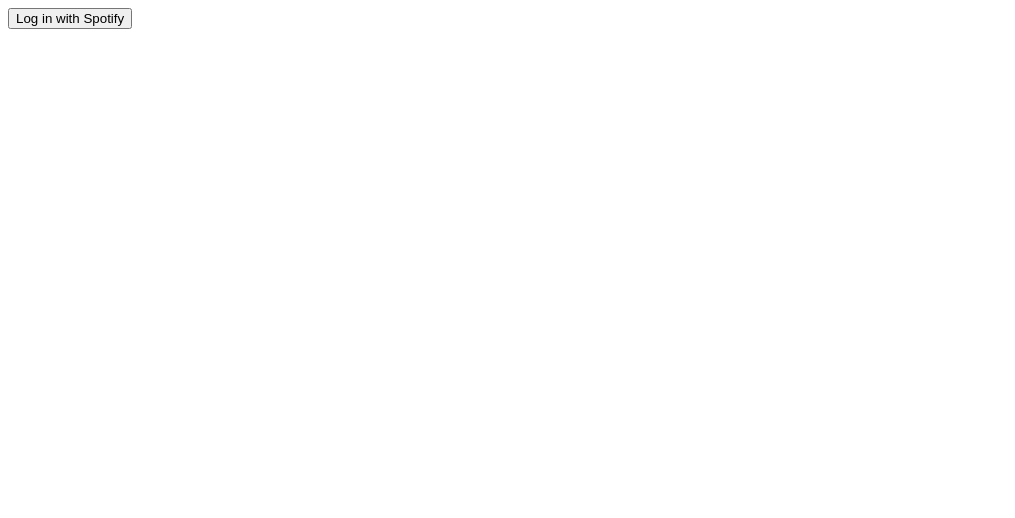
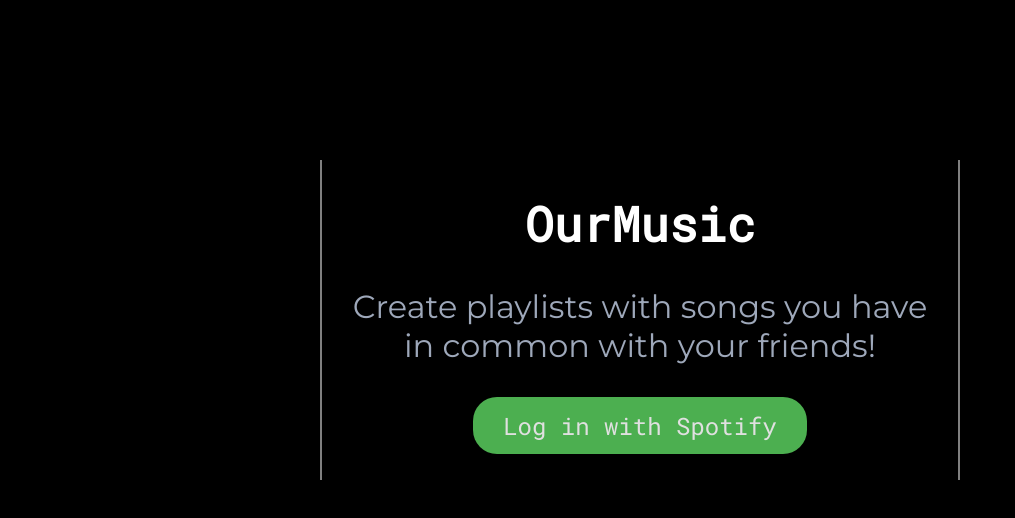
Before and after one commit to srijanduggal17/OurMusic, a website: page public/index.html in a window 1280 px wide. Shown: the whole page, without its empty margins (0-1015 px from the left). Drawn offline with Linux system fonts and the light colour scheme.

Commit message:
UI for index and friends is done and playlist embeds onto complete

```diff
--- /dev/null
+++ b/public/friends.css
@@ -0,0 +1,138 @@
+@import url('https://fonts.googleapis.com/css?family=Montserrat|Roboto+Mono');
+
+* {
+	font-family: 'Montserrat', sans-serif;
+	color: white;
+}
+
+html {
+	height: 100%;
+}
+
+body {
+	height: 100%;
+	margin: 0px;
+	background: black;
+}
+
+#maindiv {
+	display: grid;
+	grid-template-columns: 1fr 1fr .2fr 1fr 1fr;
+	grid-template-rows: 1fr 1fr 1fr 1fr 1fr 1fr;
+	grid-template-areas: "leftside top top top rightside"
+						 "leftside playlist playlist playlist rightside"
+						 "leftside header header header rightside"
+						 "leftside leftmiddle orsection rightmiddle rightside"
+						 "leftside leftbutton nothing rightbutton rightside"
+						 "leftside bottom bottom bottom rightside";
+}
+
+#loading {
+	display: none;
+	height: 100%;
+	grid-template-rows: 1fr;
+	grid-template-columns: 1fr;
+}
+
+#loadmessage {
+	text-align: center;
+	justify-self: center;
+	align-self: center;
+}
+
+#playlistdiv {
+	grid-area: playlist;
+	text-align: center;
+	align-self: center;
+	justify-self: center;
+}
+
+#con {
+	grid-area: header;
+	text-align: center;
+	align-self: end;
+	border-left: 2px gray solid;
+	border-right: 2px gray solid;
+	padding-left: 2%;
+	padding-right: 2%;
+}
+
+#orsection {
+	grid-area: orsection;
+	text-align: center;
+	align-self: center;
+	justify-self: center;
+	color: grey;
+}
+
+input {
+	color: white;
+	background-color: black;
+	border: solid .5px grey;
+	border-top: none;
+	text-align: center;
+	padding-top: none;
+	padding-bottom: 2px;
+}
+
+input::placeholder {
+	color: grey;
+}
+
+input:focus {
+	outline: none;
+}
+
+h2 {
+	color: #4CAF50;
+}
+
+h3 {
+	font-family: 'Roboto Mono', monospace;
+}
+
+#frienddiv {
+	grid-area: leftmiddle;
+	justify-self: center;
+	align-self: start;
+	text-align: center;
+}
+
+#login {
+	grid-area: rightmiddle;
+	justify-self: center;
+	align-self: start;
+	text-align: center;
+}
+
+#leftbtn {
+	grid-area: leftbutton;
+	justify-self: center;
+	align-self: start;
+}
+
+#rightbtn {
+	grid-area: rightbutton;
+	justify-self: center;
+	align-self: start;
+}
+
+.btn {
+	margin-top: 1em;
+	margin-left: auto;
+	margin-right: auto;
+	display: block;
+	border-radius: 1em;
+    background-color: #4CAF50;
+    border: none;
+    color: #e0e0e0;
+    padding: 2% 5%;
+    text-align: center;
+    font-size: 1em;
+    font-family: 'Roboto Mono', monospace;
+}
+
+.btn:hover {
+	background-color: #5ac263;
+	color: white;
+}
--- /dev/null
+++ b/public/index.css
@@ -0,0 +1,65 @@
+@import url('https://fonts.googleapis.com/css?family=Montserrat|Roboto+Mono');
+
+* {
+	font-family: 'Montserrat', sans-serif;
+}
+
+html {
+	height: 100%;
+}
+
+body {
+	height: 100%;
+	margin: 0px;
+	display: grid;
+	grid-template-columns: 1fr 2fr 1fr;
+	grid-template-rows: 1fr 2fr 1fr 1fr;
+	grid-template-areas: "leftside top rightside"
+						 "leftside middle rightside"
+						 "leftside button rightside"
+						 "leftside bottom rightside";
+	background: black;
+}
+
+#maindiv {
+	grid-area: middle;
+	text-align: center;
+	border-left: 2px gray solid;
+	border-right: 2px gray solid;
+	padding-left: 2%;
+	padding-right: 2%;
+}
+
+#buttonspot {
+	grid-area: button;
+	align-self: center;
+	justify-self: center;
+}
+
+.btn {
+	border-radius: 1em;
+	background-color: #4CAF50;
+	border: none;
+	color: #e0e0e0;
+	padding: 2% 5%;
+	text-align: center;
+	font-size: 1.5em;
+	font-family: 'Roboto Mono', monospace;
+}
+
+.btn:hover {
+	background-color: #5ac263;
+	color: white;
+	padding: 3% 7.5%;
+}
+
+p {
+	color: #9ea8ba;
+	font-size: 2em;
+}
+
+h1 {
+	color: white;
+	font-size: 3em;
+	font-family: 'Roboto Mono', monospace;
+}
--- a/public/index.html
+++ b/public/index.html
@@ -2,12 +2,15 @@
 <html>
 <head>
 	<title>OurMusic</title>
+	<link rel="stylesheet" type="text/css" href="index.css">
 </head>
 
 <body>
-	<div id="login">
-		<form method="get" action="/login">
-			<input type="submit" value="Log in with Spotify">
+	<div id="maindiv">
+		<h1>OurMusic</h1>
+		<p>Create playlists with songs you have in common with your friends!</p>
+		<form id="root" method="get" action="/login">
+			<input type="submit" class="btn" value="Log in with Spotify">
 		</form>
 	</div>
 </body>
```
Also changed, not shown: app.js (+41 -14 lines), public/complete.js (+16 -1 lines), public/friends.html (+13 -8 lines), public/friends.js (+13 -17 lines), public/package.json (added, +15 -0 lines), public/.eslintrc.json (added), public/formstuff.js (added), 2 other files.
